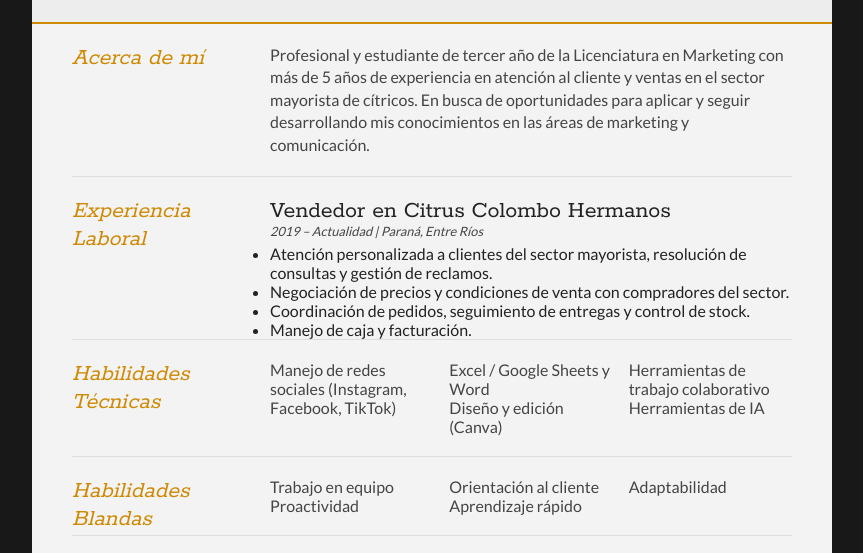
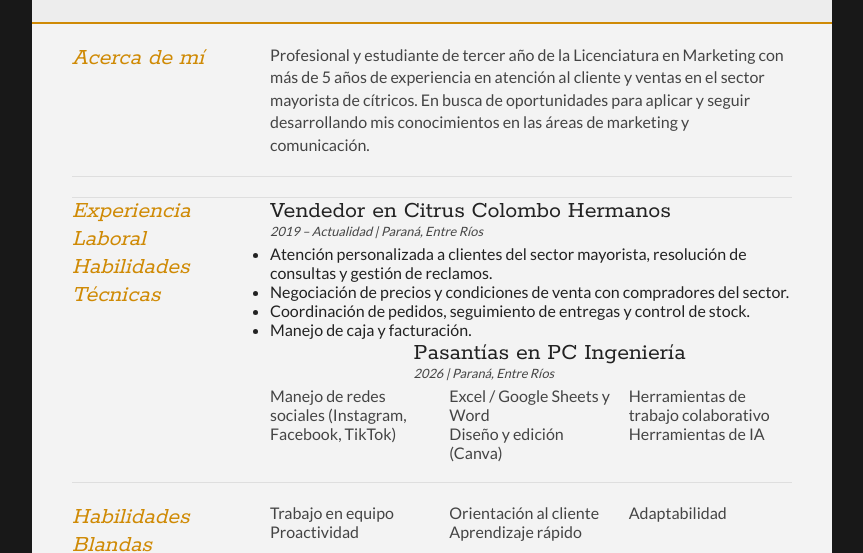
Before and after one commit to Eletre18/lucas_colombo.github.io, a plain HTML site: page index.html in a window 1280 px wide. Shown: the part 196-749 px from the top of the page, without its empty margins (208-1071 px from the left). Drawn offline with Linux system fonts and the light colour scheme.

Commit message:
Lugar pasantias index.html

```diff
--- a/index.html
+++ b/index.html
@@ -63,6 +63,11 @@
 						<li>Coordinación de pedidos, seguimiento de entregas y control de stock.</li>
 						<li>Manejo de caja y facturación.</li>
 					</ul>
+				</article>
+				<div class="sectionContent">
+				<article>
+					<h2>Pasantías en PC Ingeniería</h2>
+					<p class="subDetails">2026 | Paraná, Entre Ríos</p>
 				</article>
 			</div>
 			<div class="clear"></div>
```
